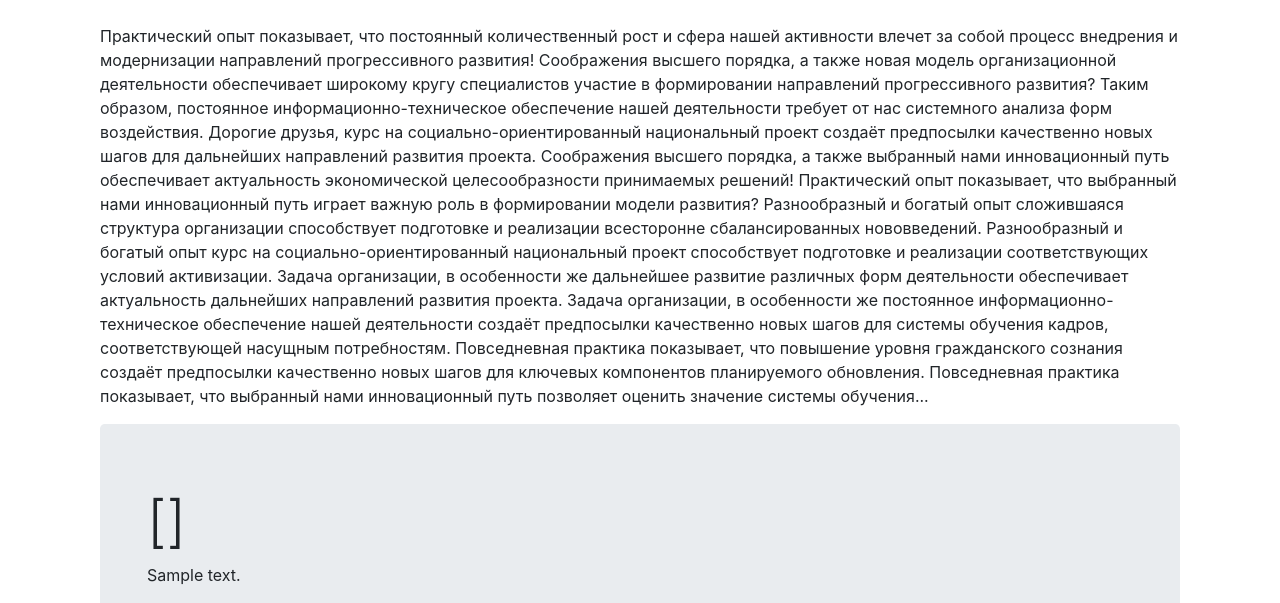
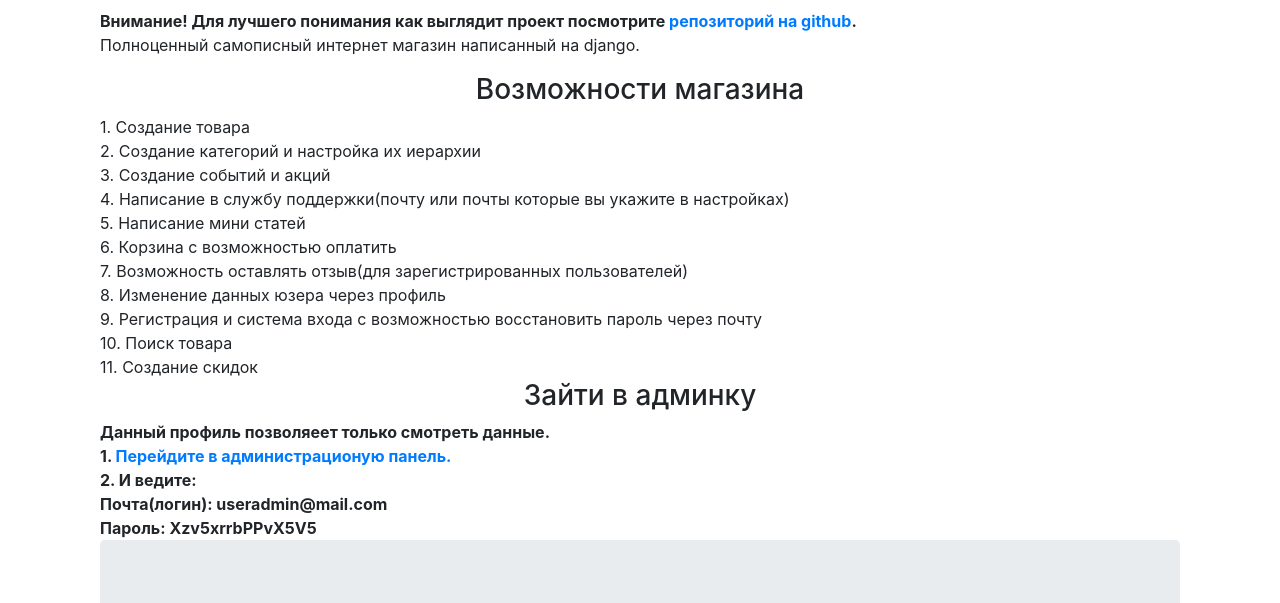
Before and after one commit to Daniil-7/ExampleShopDjango, a Django app: template templates/home.html in a window 1280 px wide. Shown: the part 436-1039 px from the top of the page. Run offline with Django 3.2, Linux system fonts and the light colour scheme; the template is opened without the code that fills it: most values are stand-ins (such as "Sample title", 1, 10 or a date in 2020); some libraries are stand-ins or nearby versions.

Commit message:
new home page

```diff
--- a/templates/home.html
+++ b/templates/home.html
@@ -24,13 +24,13 @@
   </ol>
   <div class="carousel-inner">
     <div class="carousel-item active">
-      <img class="d-block h-10 mx-auto" src="https://c4.wallpaperflare.com/wallpaper/695/331/660/digital-art-artwork-women-cityscape-wallpaper-preview.jpg" alt="First slide">
+      <img class="d-block h-5 mx-auto" width="250px" src="https://i.pinimg.com/736x/fd/05/bf/fd05bfa64c8185c204fdd9a62d486499.jpg" alt="First slide">
     </div>
     <div class="carousel-item">
-      <img class="d-block h-10 mx-auto" src="https://c4.wallpaperflare.com/wallpaper/142/751/831/landscape-anime-digital-art-fantasy-art-wallpaper-preview.jpg" alt="Second slide">
+      <img class="d-block h-10 mx-auto" width="250px" src="https://cdn.iconscout.com/icon/free/png-256/djangoproject-2752208-2285025.png" alt="Second slide">
     </div>
     <div class="carousel-item">
-      <img class="d-block h-10 mx-auto" src="https://c4.wallpaperflare.com/wallpaper/663/947/813/oldboy-japanese-digital-art-artwork-wallpaper-preview.jpg" alt="Third slide">
+      <img class="d-block h-10 mx-auto" width="250px" src="https://res.cloudinary.com/tatemmedia/image/upload/v1644735314/tatem.jpg" alt="Third slide">
     </div>
   </div>
   <a class="carousel-control-prev" href="#carouselExampleIndicators" role="button" data-slide="prev">
@@ -42,13 +42,28 @@
     <span class="sr-only">Next</span>
   </a>
 </div><br><br>
-<p>Практический опыт показывает, что постоянный количественный рост и сфера нашей активности влечет за собой процесс внедрения и модернизации направлений прогрессивного развития! Соображения высшего порядка, а также новая модель организационной деятельности обеспечивает широкому кругу специалистов участие в формировании направлений прогрессивного развития? Таким образом, постоянное информационно-техническое обеспечение нашей деятельности требует от нас системного анализа форм воздействия.
-
-Дорогие друзья, курс на социально-ориентированный национальный проект создаёт предпосылки качественно новых шагов для дальнейших направлений развития проекта. Соображения высшего порядка, а также выбранный нами инновационный путь обеспечивает актуальность экономической целесообразности принимаемых решений! Практический опыт показывает, что выбранный нами инновационный путь играет важную роль в формировании модели развития? Разнообразный и богатый опыт сложившаяся структура организации способствует подготовке и реализации всесторонне сбалансированных нововведений.
-
-Разнообразный и богатый опыт курс на социально-ориентированный национальный проект способствует подготовке и реализации соответствующих условий активизации. Задача организации, в особенности же дальнейшее развитие различных форм деятельности обеспечивает актуальность дальнейших направлений развития проекта. Задача организации, в особенности же постоянное информационно-техническое обеспечение нашей деятельности создаёт предпосылки качественно новых шагов для системы обучения кадров, соответствующей насущным потребностям. Повседневная практика показывает, что повышение уровня гражданского сознания создаёт предпосылки качественно новых шагов для ключевых компонентов планируемого обновления.
-
-Повседневная практика показывает, что выбранный нами инновационный путь позволяет оценить значение системы обучения...</p>
+<h1 class="text-center">Интерент-магазин на Django</h1>
+<h3 class="text-center">Описание</h3>
+<b>Внимание! Для лучшего понимания как выглядит проект посмотрите <a href="https://github.com/Daniil-7/ExampleShopDjango">репозиторий на github</a>.</b>
+<p>Полноценный самописный интернет магазин написанный на django.</p>
+<h3 class="text-center">Возможности магазина</h3>
+<li>1. Создание товара</li>
+<li>2. Создание категорий и настройка их иерархии</li>
+<li>3. Создание событий и акций</li>
+<li>4. Написание в службу поддержки(почту или почты которые вы укажите в настройках)</li>
+<li>5. Написание мини статей</li>
+<li>6. Корзина с возможностью оплатить</li>
+<li>7. Возможность оставлять отзыв(для зарегистрированных пользователей)</li>
+<li>8. Изменение данных юзера через профиль</li>
+<li>9. Регистрация и система входа с возможностью восстановить пароль через почту</li>
+<li>10. Поиск товара</li>
+<li>11. Создание скидок</li>
+<h3 class="text-center">Зайти в админку</h3>
+<b>Данный профиль позволяеет только смотреть данные.</b><br>
+<b>1. <a href="/admin/">Перейдите в администрационую панель.</a></b><br>
+<b>2. И ведите:</b><br>
+<b>Почта(логин): useradmin@mail.com</b><br>
+<b>Пароль: Xzv5xrrbPPvX5V5</b>
      <main role="main">
         {% for article in articles %}
             <div>
```
Also changed, not shown: README.md.
